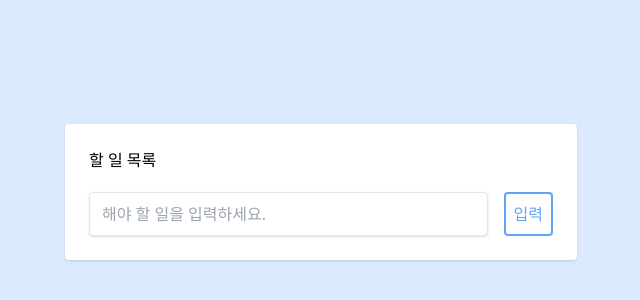
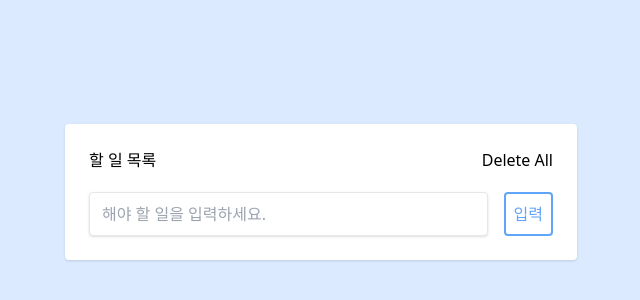
Before and after one commit to parkjooyoung0608/react-todo-app, a React (Create React App) app: page / in a window 1280 px wide. Shown: the part 208-508 px from the top of the page, without its empty margins (319-959 px from the left). Built offline with nearby package versions, Linux system fonts and the light colour scheme; the HTML template or start-up script is replaced by a standard one.

Commit message:
section3 : 할 일 리스트 모두 지우기 버튼 생성

```diff
--- a/src/App.js
+++ b/src/App.js
@@ -8,11 +8,16 @@ export default function App() {
   const [todoData, setTodoData] = useState([]);
   const [value, setValue] = useState("");
 
+  const handleRemoveClick = () => {
+    setTodoData([]);
+  };
+
   return (
     <div className="flex items-center justify-center w-screen h-screen bg-blue-100">
       <div className="w-full p-6 m-4 bg-white rounded shadow lg:w-3/4 lg:max-w-lg">
         <div className="flex justify-between mb-3">
           <h1>할 일 목록</h1>
+          <button onClick={handleRemoveClick}>Delete All</button>
         </div>
         <Lists todoData={todoData} setTodoData={setTodoData} />
         <Form value={value} setValue={setValue} setTodoData={setTodoData} />
```
